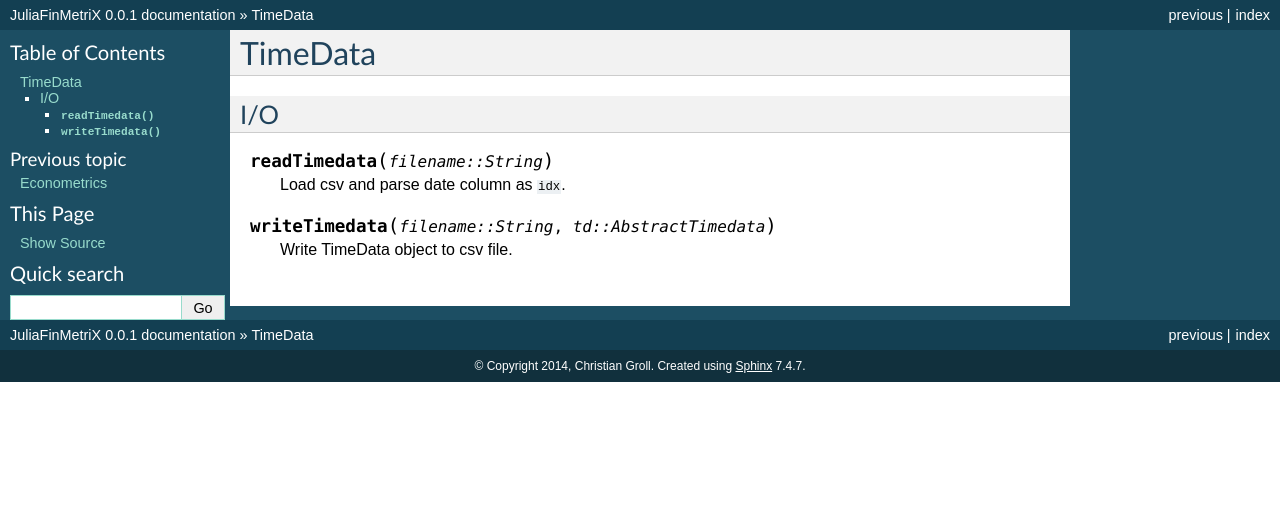
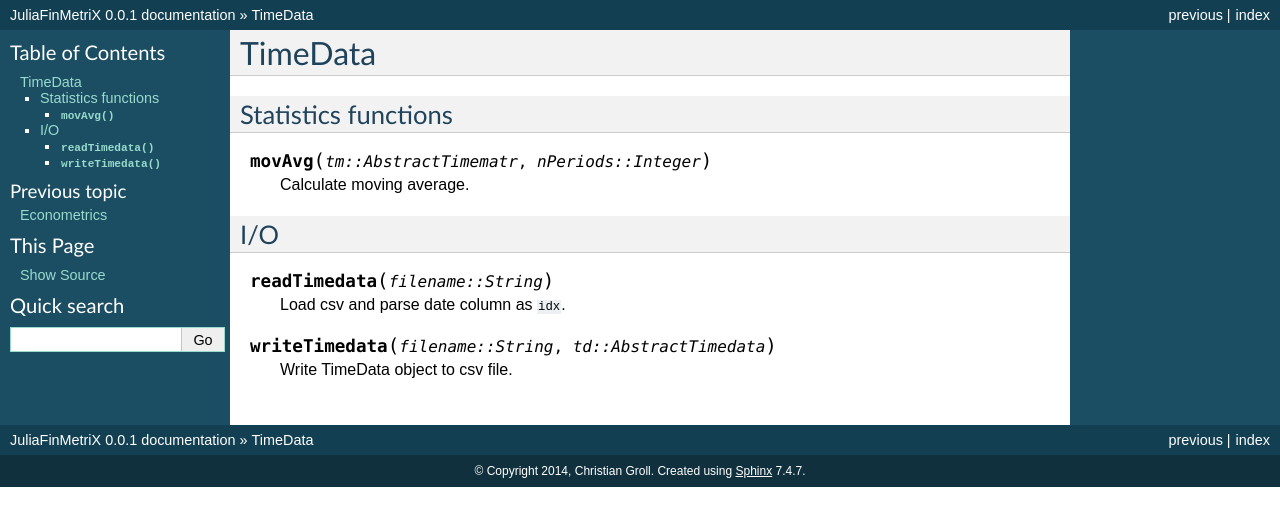
Before and after one commit to JuliaFinMetriX/JuliaFinMetriX.github.io, a Sphinx documentation site: the page built from docs/timeData.rst, in a window 1280 px wide. Shown: the top 526 px of the page. Built offline with Sphinx 7.4.7, drawn with Linux system fonts in a browser that asks for light colours.

Commit message:
movAvg added

```diff
--- a/docs/timeData.rst
+++ b/docs/timeData.rst
@@ -1,5 +1,12 @@
 TimeData
 ========
+
+Statistics functions
+--------------------
+
+.. function:: movAvg(tm::AbstractTimematr, nPeriods::Integer)
+
+   Calculate moving average.
 
 I/O
 ---
```
